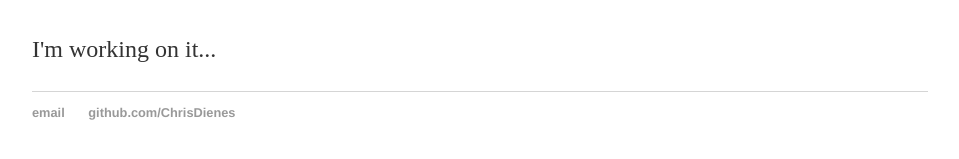
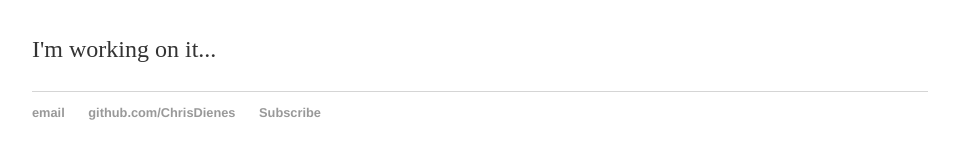
Before and after one commit to ChrisDienes/ChrisDienes.github.io, a Jekyll site: the page built from index.html, in a window 1280 px wide. Shown: the part 164-323 px from the top of the page, without its empty margins (160-1119 px from the left). Built offline with Jekyll 4.4.1, drawn with Linux system fonts in a browser that asks for light colours.

Commit message:
Update default.html

```diff
--- a/_layouts/default.html
+++ b/_layouts/default.html
@@ -23,6 +23,7 @@
 	    		<ul>
 	        		<li><a href="mailto:crdienes@gmail.com">email</a></li>
 	        		<li><a href="https://github.com/ChrisDienes">github.com/ChrisDienes</a></li>
+				<li><a href="https://chrisdienes.github.io/blog/atom.xml">Subscribe</a></li>
 				</ul>
 			</footer>
 		</body>
```
